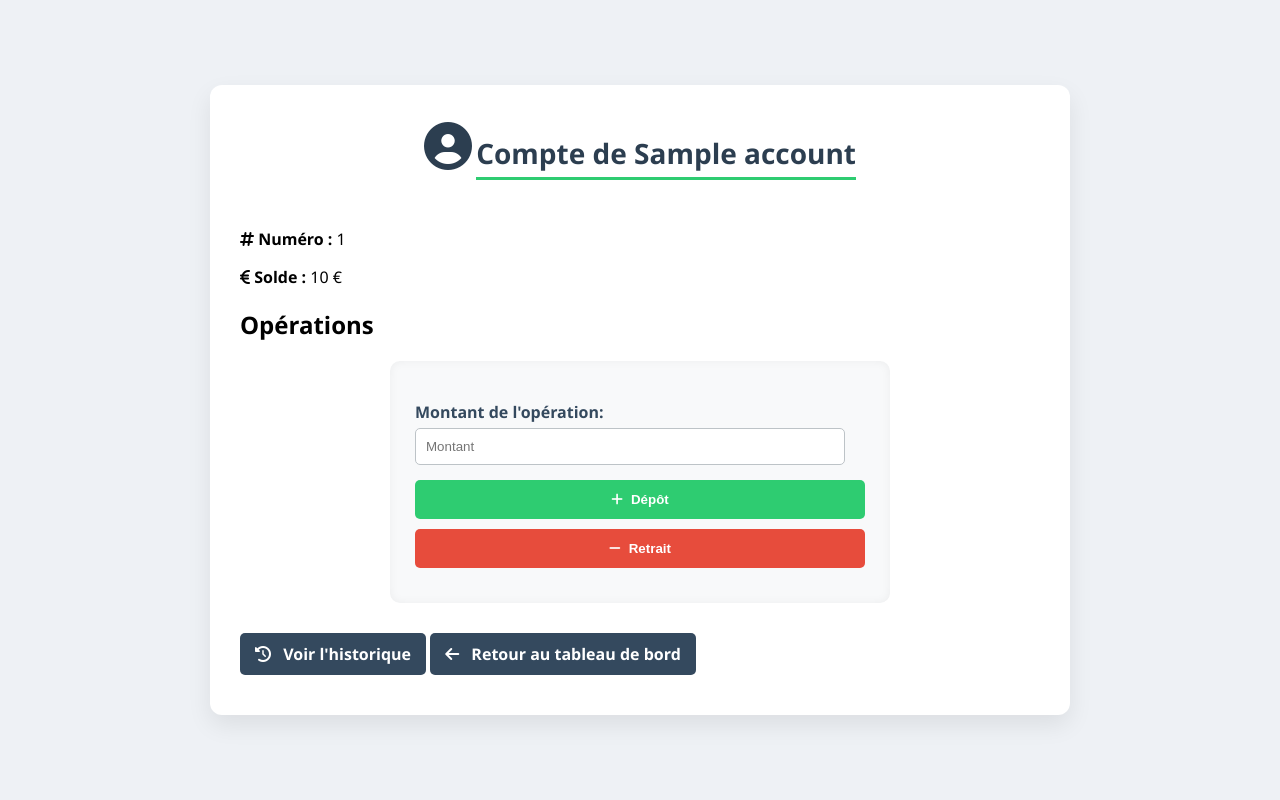
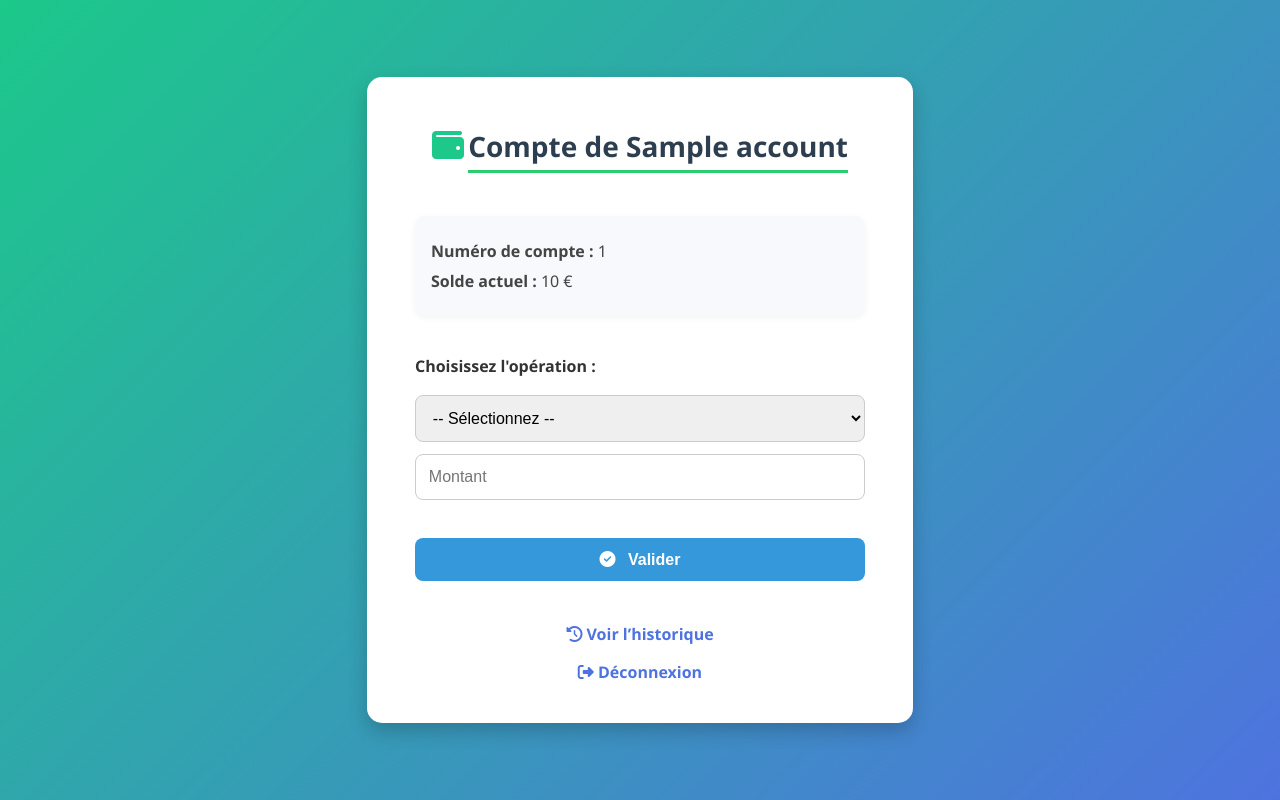
Before and after one commit to hakemaminebenbahaz-cyber/Python, a Flask app: template templates/account.html in a window 1280 px wide. Run offline with Flask 3, Linux system fonts and the light colour scheme; the template is opened without the code that fills it: most values are stand-ins (such as "Sample title", 1, 10 or a date in 2020).

Commit message:
Update account.html

```diff
--- a/templates/account.html
+++ b/templates/account.html
@@ -2,30 +2,175 @@
 <html lang="fr">
 <head>
     <meta charset="UTF-8">
-    <title>{{ account.name }}</title>
+    <title>Compte de {{ account.name }}</title>
     <link rel="stylesheet" href="{{ url_for('static', filename='style.css') }}">
     <link rel="stylesheet" href="https://cdnjs.cloudflare.com/ajax/libs/font-awesome/6.5.2/css/all.min.css">
+    <style>
+        body {
+            font-family: "Segoe UI", Arial, sans-serif;
+            background: linear-gradient(135deg, #1cc88a, #4e73df);
+            height: 100vh;
+            margin: 0;
+            display: flex;
+            justify-content: center;
+            align-items: center;
+        }
+
+        .container {
+            background: #fff;
+            padding: 2rem 3rem;
+            border-radius: 15px;
+            box-shadow: 0px 8px 20px rgba(0,0,0,0.2);
+            width: 450px;
+            animation: fadeIn 0.8s ease-in-out;
+            text-align: center;
+        }
+
+        .header {
+            margin-bottom: 1.5rem;
+        }
+
+        .bank-logo {
+            font-size: 2rem;
+            color: #1cc88a;
+            margin-bottom: 0.5rem;
+        }
+
+        h1 {
+            font-size: 1.6rem;
+            color: #333;
+        }
+
+        .account-info {
+            background: #f8f9fc;
+            padding: 1rem;
+            border-radius: 10px;
+            margin-bottom: 1.5rem;
+            text-align: left;
+            box-shadow: 0px 2px 6px rgba(0,0,0,0.05);
+        }
+
+        .account-info p {
+            margin: 0.5rem 0;
+            font-size: 1rem;
+            color: #444;
+        }
+
+        .actions form {
+            display: flex;
+            flex-direction: column;
+            gap: 0.8rem;
+            margin-bottom: 1.5rem;
+        }
+
+        .actions label {
+            text-align: left;
+            font-weight: bold;
+            color: #333;
+        }
+
+        /* Même largeur pour select et input */
+        .actions select,
+        .actions input {
+            width: 100%;
+            box-sizing: border-box; /* inclut padding et bordure dans la largeur */
+            padding: 0.8rem;
+            border-radius: 8px;
+            border: 1px solid #ccc;
+            font-size: 1rem;
+        }
+
+        .actions select:focus,
+        .actions input:focus {
+            border-color: #4e73df;
+            outline: none;
+            box-shadow: 0px 0px 5px rgba(78, 115, 223, 0.5);
+        }
+
+        .btn {
+            width: 100%; /* bouton aussi aligné */
+            padding: 0.8rem;
+            border: none;
+            border-radius: 8px;
+            font-size: 1rem;
+            cursor: pointer;
+            transition: background 0.3s, transform 0.2s;
+            color: white;
+            background: #4e73df;
+        }
+
+        .btn:hover {
+            transform: scale(1.05);
+            background: #375ac3;
+        }
+
+        .links a {
+            display: inline-block;
+            margin: 0.5rem 0;
+            text-decoration: none;
+            color: #4e73df;
+            font-weight: bold;
+            transition: color 0.3s;
+        }
+
+        .links a:hover {
+            color: #2e59d9;
+        }
+
+        .error {
+            color: red;
+            font-weight: bold;
+            margin-bottom: 1rem;
+        }
+
+        @keyframes fadeIn {
+            from { opacity: 0; transform: translateY(-20px); }
+            to { opacity: 1; transform: translateY(0); }
+        }
+    </style>
 </head>
 <body>
     <div class="container">
         <div class="header">
-            <i class="fas fa-user-circle bank-logo"></i> <h1>Compte de {{ account.name }}</h1>
+            <i class="fas fa-wallet bank-logo"></i>
+            <h1>Compte de {{ account.name }}</h1>
         </div>
 
-        <p><strong><i class="fas fa-hashtag"></i> Numéro :</strong> {{ account.account_number }}</p>
-        <p><strong><i class="fas fa-euro-sign"></i> Solde :</strong> {{ account.balance }} €</p>
+        {% if error %}
+            <p class="error">{{ error }}</p>
+        {% endif %}
 
-        <h2>Opérations</h2>
-        <form method="POST" class="card">
-            <label for="amount">Montant de l'opération:</label>
-            <input type="number" name="amount" id="amount" placeholder="Montant" required>
+        <div class="account-info">
+            <p><strong>Numéro de compte :</strong> {{ account.account_number }}</p>
+            <p><strong>Solde actuel :</strong> {{ account.balance }} €</p>
+        </div>
 
-            <button type="submit" name="action" value="deposit"><i class="fas fa-plus"></i> Dépôt</button>
-            <button type="submit" name="action" value="withdraw"><i class="fas fa-minus"></i> Retrait</button>
-        </form>
+        <div class="actions">
+            <form method="POST">
+                <label for="action">Choisissez l'opération :</label>
+                <select name="action" id="action" required>
+                    <option value="" disabled selected>-- Sélectionnez --</option>
+                    <option value="deposit">Dépôt</option>
+                    <option value="withdraw">Retrait</option>
+                </select>
 
-        <a class="btn" href="{{ url_for('history', name=account.name) }}"><i class="fas fa-history"></i> Voir l'historique</a>
-        <a class="btn" href="{{ url_for('dashboard') }}"><i class="fas fa-arrow-left"></i> Retour au tableau de bord</a>
+                <input type="number" name="amount" placeholder="Montant" required min="1">
+
+                <button type="submit" class="btn">
+                    <i class="fas fa-check-circle"></i> Valider
+                </button>
+            </form>
+        </div>
+
+        <div class="links">
+            <a href="{{ url_for('history', name=account.name) }}">
+                <i class="fas fa-history"></i> Voir l’historique
+            </a>
+            <br>
+            <a href="{{ url_for('logout') }}">
+                <i class="fas fa-sign-out-alt"></i> Déconnexion
+            </a>
+        </div>
     </div>
 </body>
 </html>
```
